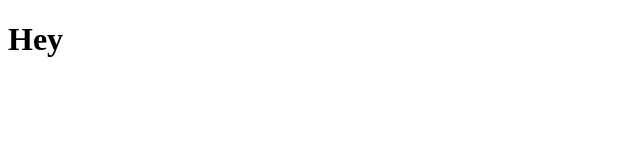
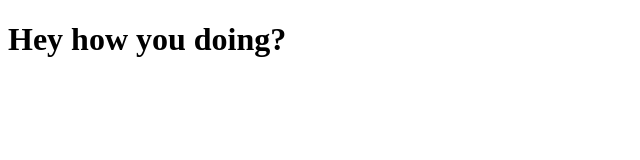
Before and after one commit to ympadilha/ympadilha.github.io, a plain HTML site: page index.html in a window 1280 px wide. Shown: the whole page, without its empty margins (0-640 px from the left). Drawn offline with Linux system fonts and the light colour scheme.

Commit message:
second commit

```diff
--- a/index.html
+++ b/index.html
@@ -5,6 +5,6 @@
 	<title>My site</title>
 </head>
 <body>
-	<h1>Hey</h1>
+	<h1>Hey how you doing?</h1>
 </body>
 </html>
```
